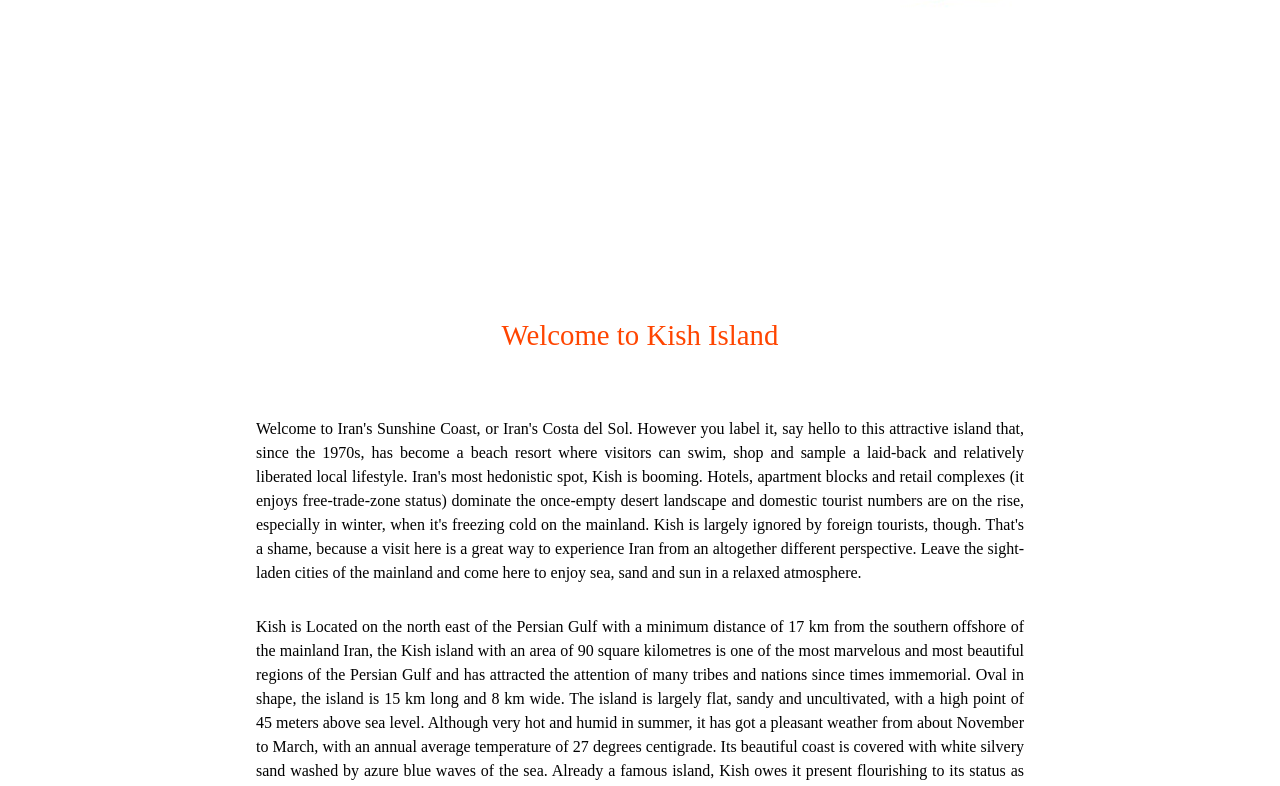
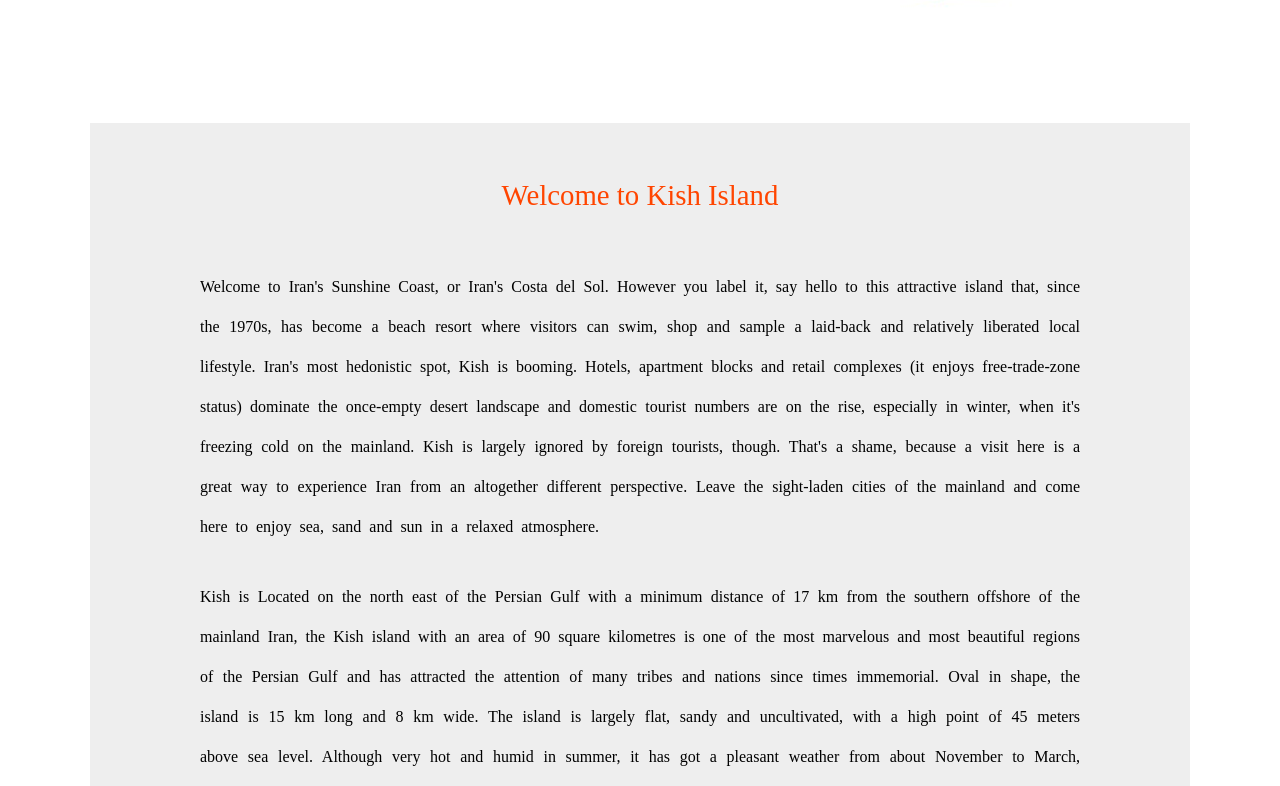
Before and after one commit to Saeed-jlnsi/Travel, a Vue app: page /#/ in a window 1280 px wide. Shown: the part 527-1313 px from the top of the page. Built offline with nearby package versions, Linux system fonts and the light colour scheme; a web font is replaced by a local one.

Commit message:
change about kish style

```diff
--- a/src/views/home.scss
+++ b/src/views/home.scss
@@ -53,21 +53,27 @@ html {
         }
 
         .kishInfo {
-            margin: 300px auto;
+            margin: 100px auto;
+            padding: 30px 0 80px;
             line-height: 150%;
             text-align: justify;
+            background: #eee;
+            width:100%;
+            max-width:1100px;
 
             & > h2 {
-                margin-bottom: 70px;
+                margin: 30px 0 60px;
                 text-align: center;
                 color: orangered;
             }
 
             & > p {
                 padding-bottom: 30px;
-                width: 60%;
+                width: 80%;
                 text-align: justify;
+                line-height: 40px;
                 margin: auto;
+                word-spacing: 4px;
             }
         }
 
```
